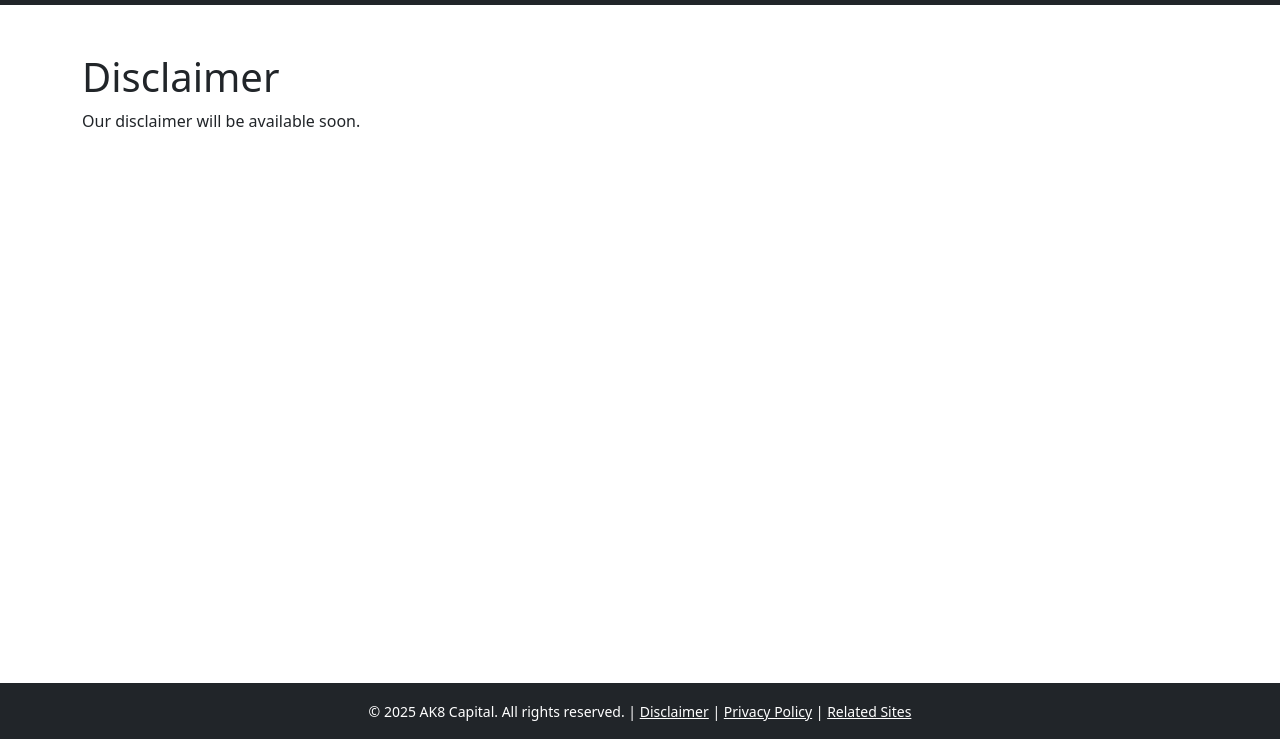
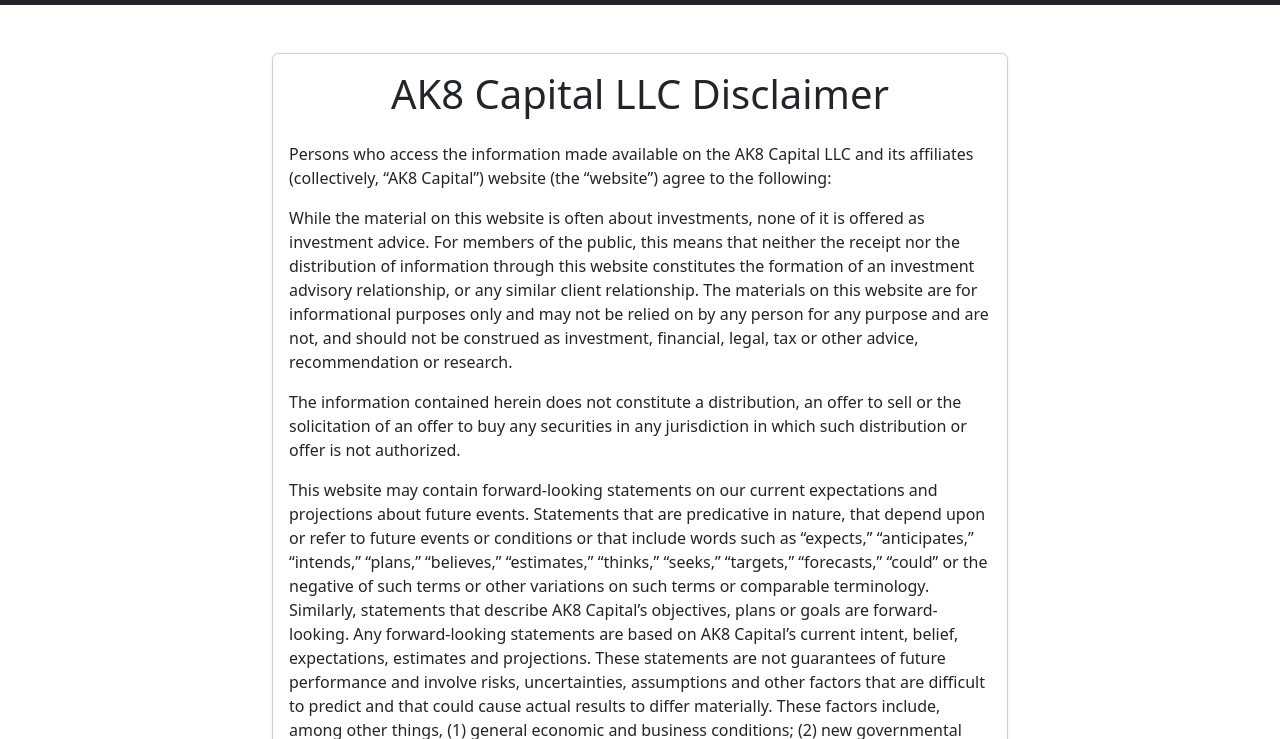
Before and after one commit to klinyc/ak8.github.io, a plain HTML site: page disclaimer.html in a window 1280 px wide. Shown: the part 61-800 px from the top of the page. Drawn offline with nearby package versions, Linux system fonts and the light colour scheme.

Commit message:
Add files via upload

```diff
--- a/disclaimer.html
+++ b/disclaimer.html
@@ -37,8 +37,33 @@
     </nav>
     <main class="container-fluid p-0 flex-grow-1">
         <div class="container my-5">
-            <h1 data-en="Disclaimer" data-zh="免责声明">Disclaimer</h1>
-            <p data-en="Our disclaimer will be available soon." data-zh="我们的免责声明即将推出。">Our disclaimer will be available soon.</p>
+            <div class="row justify-content-center">
+                <div class="col-lg-8">
+                    <div class="card shadow-sm">
+                        <div class="card-body">
+                            <h1 class="card-title mb-4 text-center">AK8 Capital LLC Disclaimer</h1>
+                            <div class="disclaimer-text">
+                                <p>Persons who access the information made available on the AK8 Capital LLC and its affiliates (collectively, “AK8 Capital”) website (the “website”) agree to the following:
+                                </p>
+                                <p>While the material on this website is often about investments, none of it is offered as investment advice. For members of the public, this means that neither the receipt nor the distribution of information through this website constitutes the formation of an investment advisory relationship, or any similar client relationship. The materials on this website are for informational purposes only and may not be relied on by any person for any purpose and are not, and should not be construed as investment, financial, legal, tax or other advice, recommendation or research.
+                                </p>
+                                <p>The information contained herein does not constitute a distribution, an offer to sell or the solicitation of an offer to buy any securities in any jurisdiction in which such distribution or offer is not authorized.
+                                </p>
+                                <p>This website may contain forward-looking statements on our current expectations and projections about future events. Statements that are predicative in nature, that depend upon or refer to future events or conditions or that include words such as “expects,” “anticipates,” “intends,” “plans,” “believes,” “estimates,” “thinks,” “seeks,” “targets,” “forecasts,” “could” or the negative of such terms or other variations on such terms or comparable terminology. Similarly, statements that describe AK8 Capital’s objectives, plans or goals are forward-looking. Any forward-looking statements are based on AK8 Capital’s current intent, belief, expectations, estimates and projections. These statements are not guarantees of future performance and involve risks, uncertainties, assumptions and other factors that are difficult to predict and that could cause actual results to differ materially. These factors include, among other things, (1) general economic and business conditions; (2) new governmental regulations and changes in, or the failure to comply with existing governmental regulation, (3) legislative proposals that impact our industry or the way we do business, (4) competition, and (5) our ability to attract and retain qualified personnel. Accordingly, you should not rely upon forward-looking statements as a prediction of actual results and actual results may vary materially from what is expressed in or indicated by the forward-looking statements.
+                                </p>
+                                <p>No representation or warranty is given in respect of the correctness of the information contained herein as at any future date. Certain information included in this communication is based on information obtained from third-party sources considered to be reliable. Any projections or analysis provided to assist the recipient of this communication in evaluating the matters described herein may be based on subjective assessments and assumptions and may use one among alternative methodologies that produce different results. Accordingly, any projections or analysis should not be viewed as factual and should not be relied upon as an accurate prediction of future results. Past performance is not indicative of future performance.
+                                </p>
+                                <p>This website contains hyperlinks to websites operated by AK8 Capital and other parties. AK8 Capital does not control the content or accuracy of information on third-party websites and does not otherwise endorse the material placed on such sites.
+                                </p>
+                                <p>All information and content on this website are furnished “AS IS,” without warranty of any kind, express or implied. AK8 Capital will not assume any liability for any loss or damage of any kind arising, whether direct or indirect, caused by the use of any part of the information provided. AK8 Capital and its licensors do not warrant that the content is accurate, reliable or correct; that the website will be available at any particular time or location; that any defects or errors will be corrected; that unauthorized access to or misappropriation of the content will not occur; or that the content is free of viruses or other harmful components. Your use of the website is solely at your risk.
+                                </p>
+                                <p>The entire website is subject to copyright with all rights reserved. No permission is granted to copy, distribute, modify, post or frame any text, graphics, video, audio, software code, or user interface design or logos. The information contained in www.ak8capital.com shall not be published, rewritten for broadcast or publication or redistributed in any medium without prior written permission from AK8 Capital.
+                                </p>
+                            </div>
+                        </div>
+                    </div>
+                </div>
+            </div>
         </div>
     </main>
     <footer class="bg-dark text-white text-center py-3 mt-auto w-100">
```
Also changed, not shown: contact.html (+1 -2 lines), what-we-do.html (+1 -1 lines).
